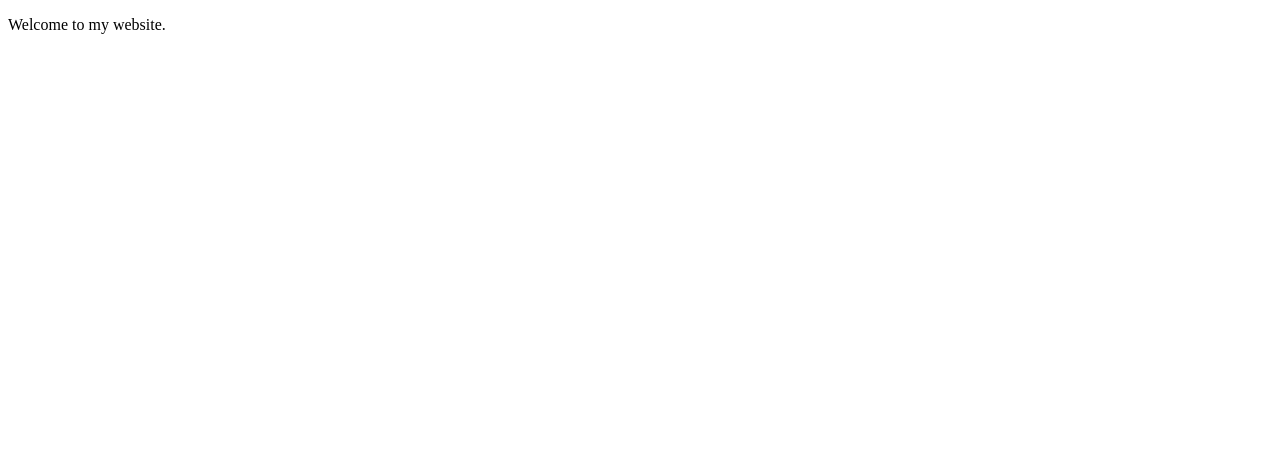
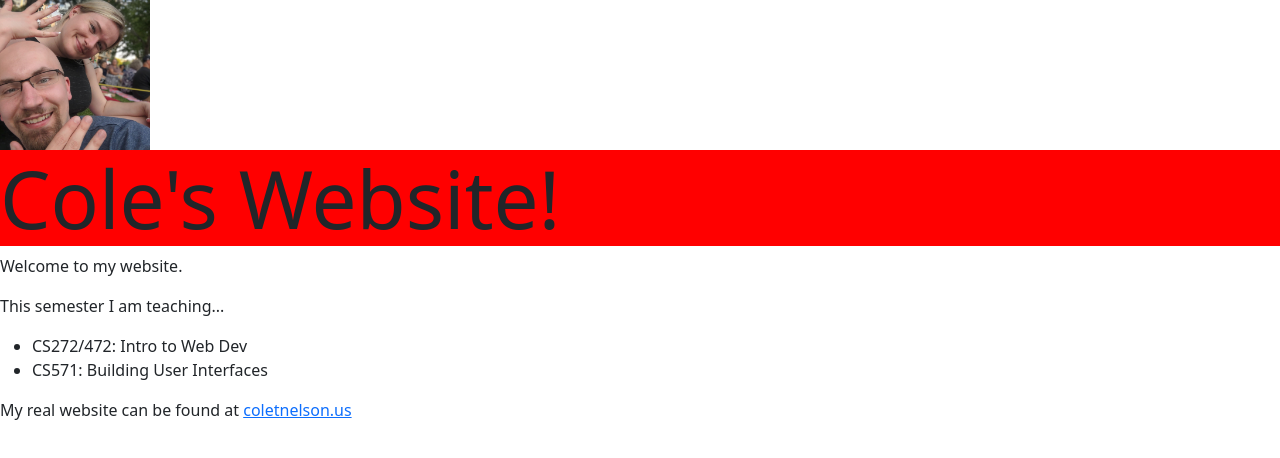
Before and after one commit to ctnelson1997/ctnelson1997.github.io, a plain HTML site: page index.html in a window 1280 px wide. Drawn offline with nearby package versions, Linux system fonts and the light colour scheme.

Commit message:
adding my personal website

```diff
--- a/index.html
+++ b/index.html
@@ -1,8 +1,19 @@
 <!DOCTYPE html>
 <html>
     <head>
+        <title>My Website :)</title>
+        <link href="https://cdn.jsdelivr.net/npm/bootstrap@5.3.3/dist/css/bootstrap.min.css" rel="stylesheet" integrity="sha384-QWTKZyjpPEjISv5WaRU9OFeRpok6YctnYmDr5pNlyT2bRjXh0JMhjY6hW+ALEwIH" crossorigin="anonymous">
+        <link rel="stylesheet" href="styles.css"/>
     </head>
     <body>
+        <img src="./colelynn.png" alt="Cole & Lynn 2024, Madison Square" width="150" height="auto"/>
+        <h1 class="display-1">Cole's Website!</h1>
         <p>Welcome to my website.</p>
+        <p>This semester I am teaching...</p>
+        <ul>
+            <li>CS272/472: Intro to Web Dev</li>
+            <li>CS571: Building User Interfaces</li>
+        </ul>
+        <p>My real website can be found at <a href="https://coletnelson.us">coletnelson.us</a></p>
     </body>
 </html>
--- /dev/null
+++ b/styles.css
@@ -0,0 +1,3 @@
+h1 {
+    background-color: red;
+}
```
Also changed, not shown: colelynn.png (added).
